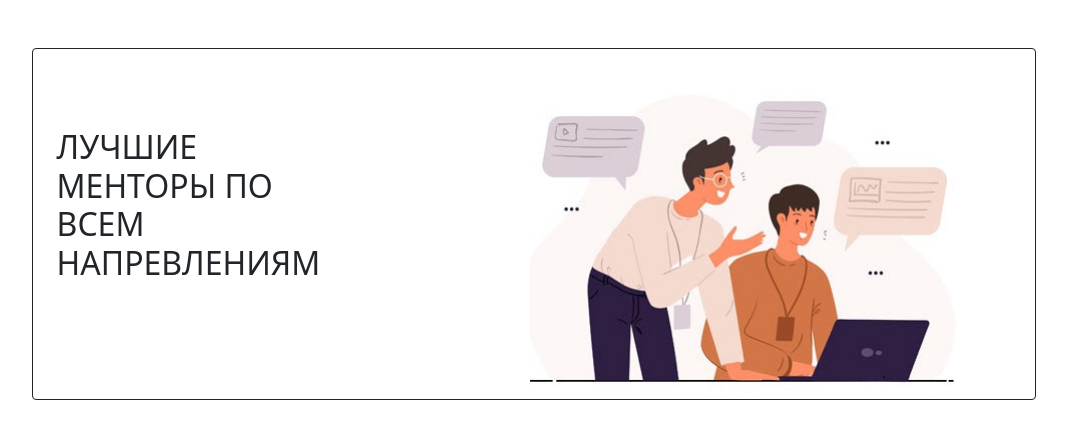
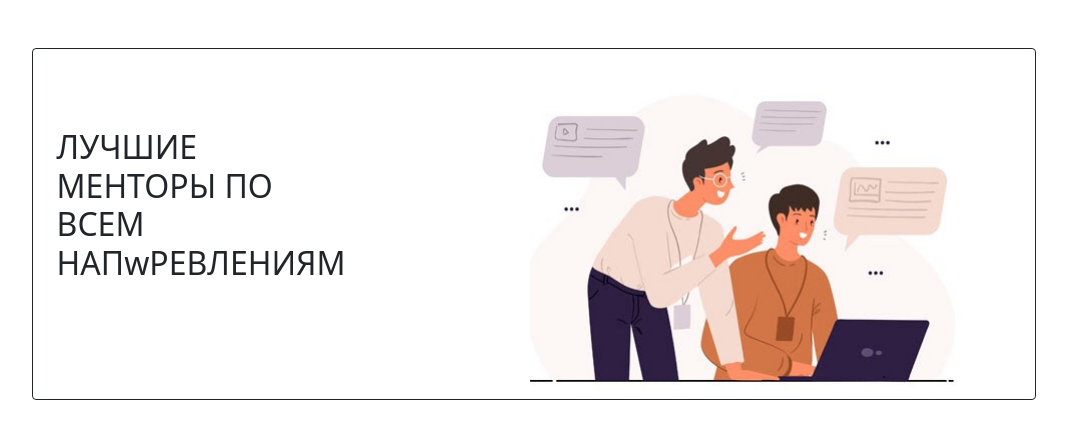
Before and after one commit to Fortitude42/QYZYQ, a React (Create React App) app: page / in a window 1280 px wide. Shown: the top 438 px of the page, without its empty margins (94-1161 px from the left). Built offline with nearby package versions, Linux system fonts and the light colour scheme.

Commit message:
First commit

```diff
--- a/src/components/App/App.js
+++ b/src/components/App/App.js
@@ -9,7 +9,7 @@ function App() {
     	<div className="image pt-5 pe-4 d-flex justify-content-center">
 				<div className="border w-80 border-1 d-flex ps-4 pt-4 relative rounded border-dark">
 					<div className="w-30 center-y">
-						<h2>ЛУЧШИЕ МЕНТОРЫ ПО ВСЕМ НАПРЕВЛЕНИЯМ</h2>
+						<h2>ЛУЧШИЕ МЕНТОРЫ ПО ВСЕМ НАПwРЕВЛЕНИЯМ</h2>
 					</div>
 					<div className="justify-content-end w-100 d-flex pe-4">
 					<img className="me-4" src=	"/img/image.png" />
```
